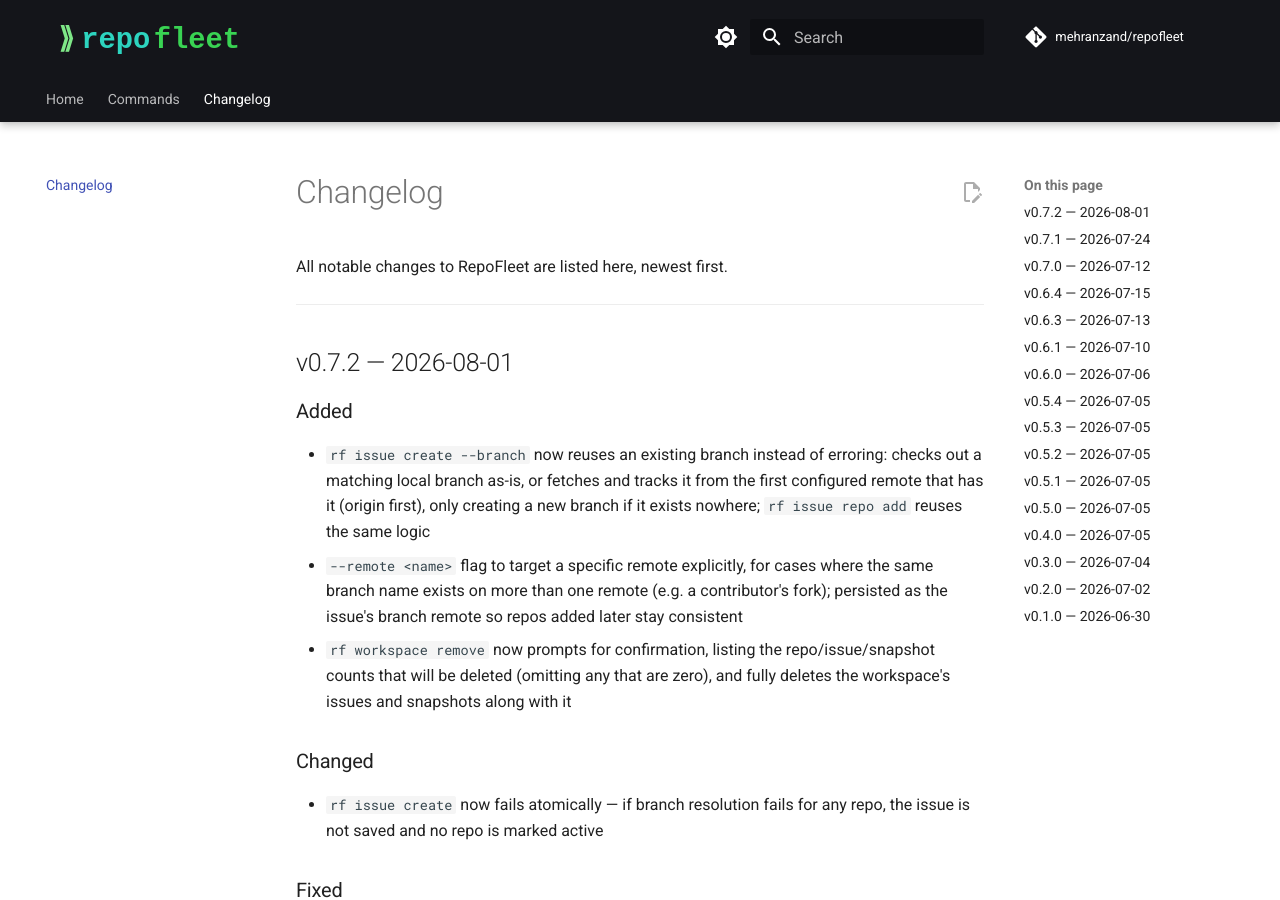
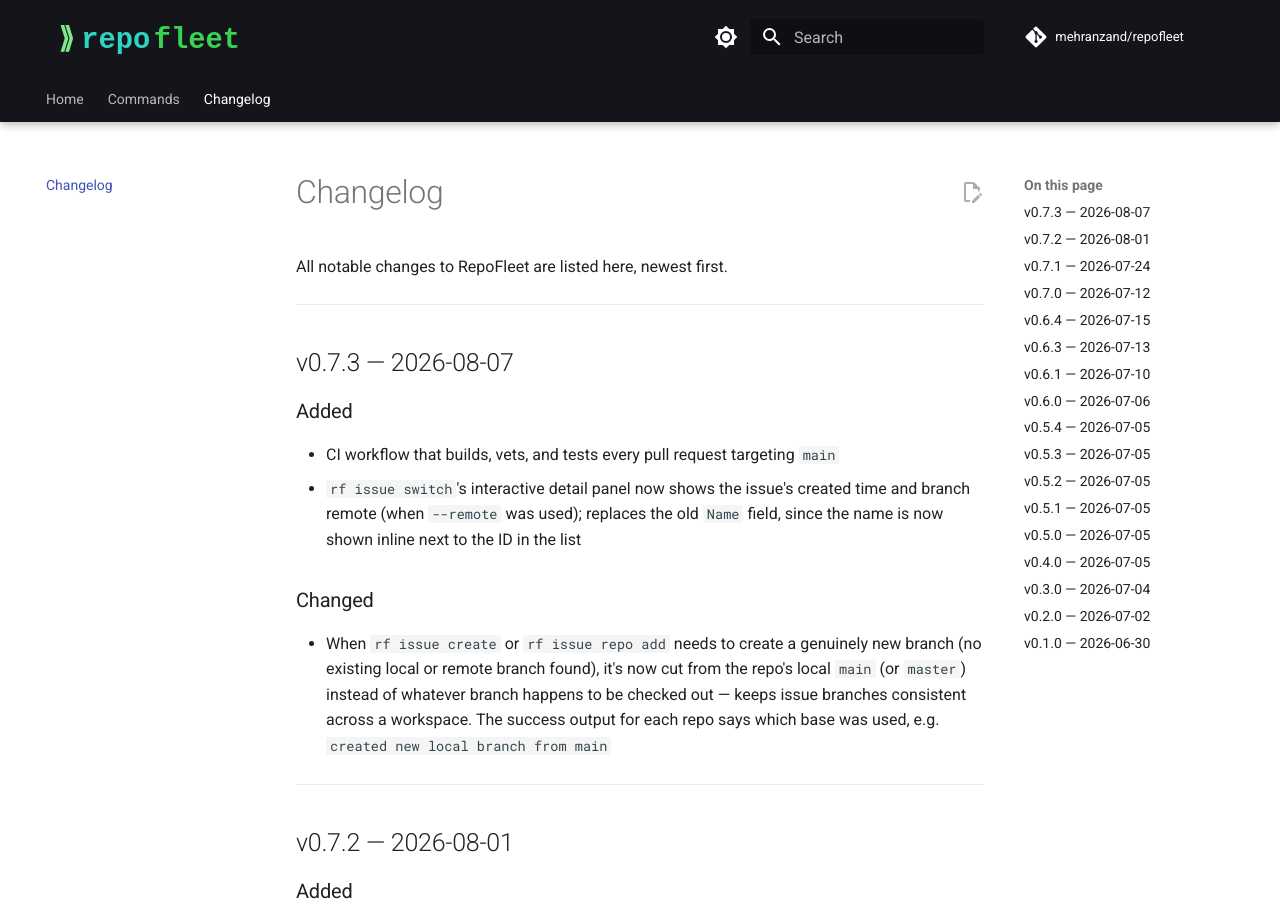
Before and after one commit to mehranzand/repofleet, an MkDocs documentation site: the page built from docs/changelog.md, in a window 1280 px wide and 900 px high. Built offline with MkDocs 1.6.1 and Material for MkDocs 9.7.7, drawn with Linux system fonts in a browser that asks for light colours; comment, search, counter and statistics services are not loaded.

Commit message:
docs: docs updated

```diff
--- a/docs/changelog.md
+++ b/docs/changelog.md
@@ -1,6 +1,17 @@
 # Changelog
 
 All notable changes to RepoFleet are listed here, newest first.
+
+---
+
+## v0.7.3 — 2026-08-07
+
+### Added
+- CI workflow that builds, vets, and tests every pull request targeting `main`
+- `rf issue switch`'s interactive detail panel now shows the issue's created time and branch remote (when `--remote` was used); replaces the old `Name` field, since the name is now shown inline next to the ID in the list
+
+### Changed
+- When `rf issue create` or `rf issue repo add` needs to create a genuinely new branch (no existing local or remote branch found), it's now cut from the repo's local `main` (or `master`) instead of whatever branch happens to be checked out — keeps issue branches consistent across a workspace. The success output for each repo says which base was used, e.g. `created new local branch from main`
 
 ---
 
```
Also changed, not shown: README.md (+3 -0 lines).
